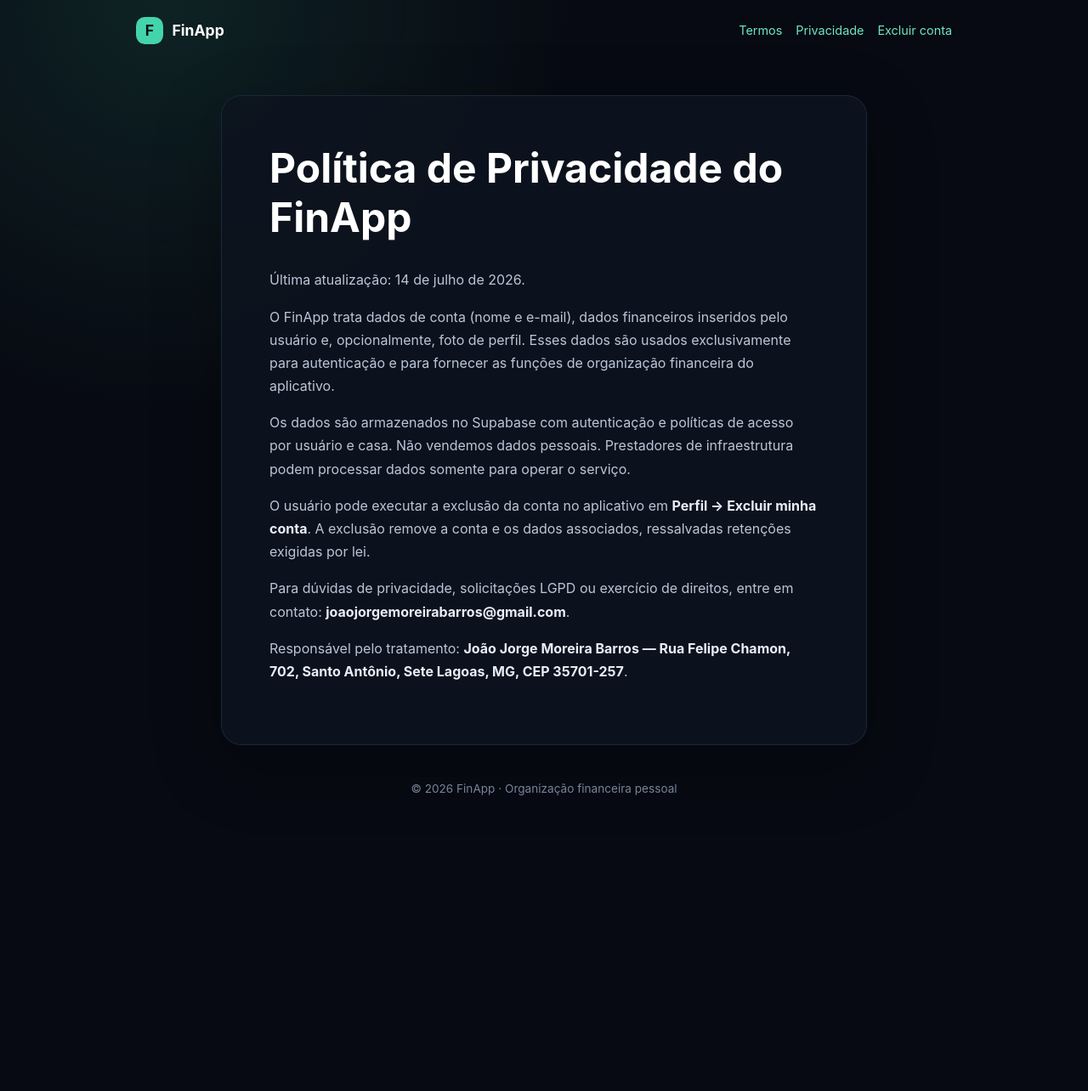
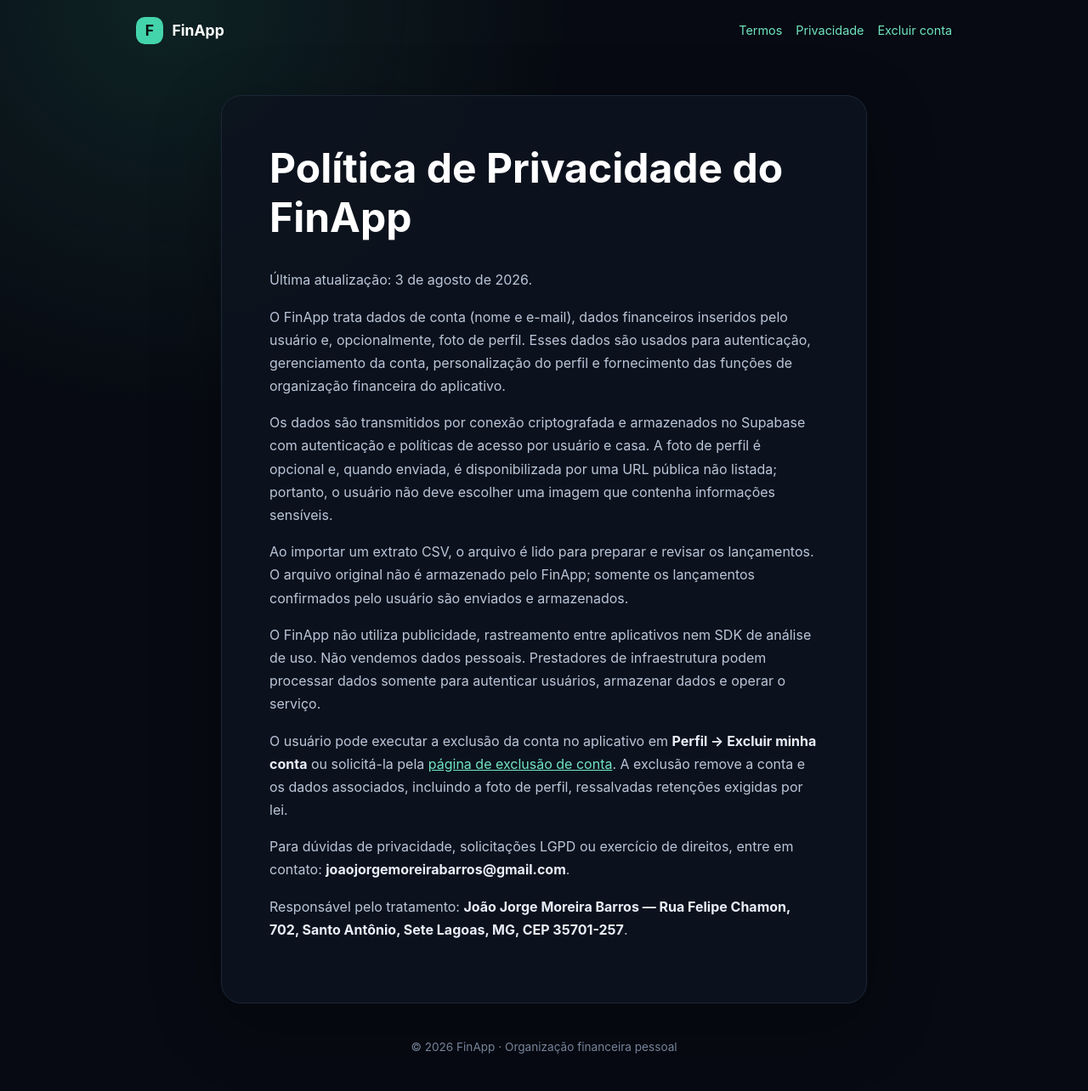
Before and after one commit to joaojorgembarros/finapp_new, a Jekyll site: the page built from docs/PRIVACY_POLICY.md, in a window 1280 px wide. Shown: the whole page at 85% size. Built offline with Jekyll 4.4.1, drawn with Linux system fonts in a browser that asks for light colours; before the commit the page ends 980 px from its top, so only the background shows below that.

```diff
--- a/docs/PRIVACY_POLICY.md
+++ b/docs/PRIVACY_POLICY.md
@@ -6,13 +6,17 @@ permalink: /privacidade/
 
 # Política de Privacidade do FinApp
 
-Última atualização: 14 de julho de 2026.
+Última atualização: 3 de agosto de 2026.
 
-O FinApp trata dados de conta (nome e e-mail), dados financeiros inseridos pelo usuário e, opcionalmente, foto de perfil. Esses dados são usados exclusivamente para autenticação e para fornecer as funções de organização financeira do aplicativo.
+O FinApp trata dados de conta (nome e e-mail), dados financeiros inseridos pelo usuário e, opcionalmente, foto de perfil. Esses dados são usados para autenticação, gerenciamento da conta, personalização do perfil e fornecimento das funções de organização financeira do aplicativo.
 
-Os dados são armazenados no Supabase com autenticação e políticas de acesso por usuário e casa. Não vendemos dados pessoais. Prestadores de infraestrutura podem processar dados somente para operar o serviço.
+Os dados são transmitidos por conexão criptografada e armazenados no Supabase com autenticação e políticas de acesso por usuário e casa. A foto de perfil é opcional e, quando enviada, é disponibilizada por uma URL pública não listada; portanto, o usuário não deve escolher uma imagem que contenha informações sensíveis.
 
-O usuário pode executar a exclusão da conta no aplicativo em **Perfil → Excluir minha conta**. A exclusão remove a conta e os dados associados, ressalvadas retenções exigidas por lei.
+Ao importar um extrato CSV, o arquivo é lido para preparar e revisar os lançamentos. O arquivo original não é armazenado pelo FinApp; somente os lançamentos confirmados pelo usuário são enviados e armazenados.
+
+O FinApp não utiliza publicidade, rastreamento entre aplicativos nem SDK de análise de uso. Não vendemos dados pessoais. Prestadores de infraestrutura podem processar dados somente para autenticar usuários, armazenar dados e operar o serviço.
+
+O usuário pode executar a exclusão da conta no aplicativo em **Perfil → Excluir minha conta** ou solicitá-la pela [página de exclusão de conta]({{ '/exclusao-de-conta/' | relative_url }}). A exclusão remove a conta e os dados associados, incluindo a foto de perfil, ressalvadas retenções exigidas por lei.
 
 Para dúvidas de privacidade, solicitações LGPD ou exercício de direitos, entre em contato: **joaojorgemoreirabarros@gmail.com**.
 
```
Also changed, not shown: docs/ACCOUNT_DELETION.md (+3 -3 lines), docs/ANDROID_TEST_PLAN.md (added, +54 -0 lines), docs/PLAY_STORE_RELEASE.md (+2 -2 lines), docs/RELEASE_CHECKLIST.md (+3 -0 lines), store-assets/README.md (added), store-assets/feature-graphic-master.png (added), store-assets/play-store-feature-graphic-1024x500.png (added), store-assets/play-store-icon-512.png (added).
